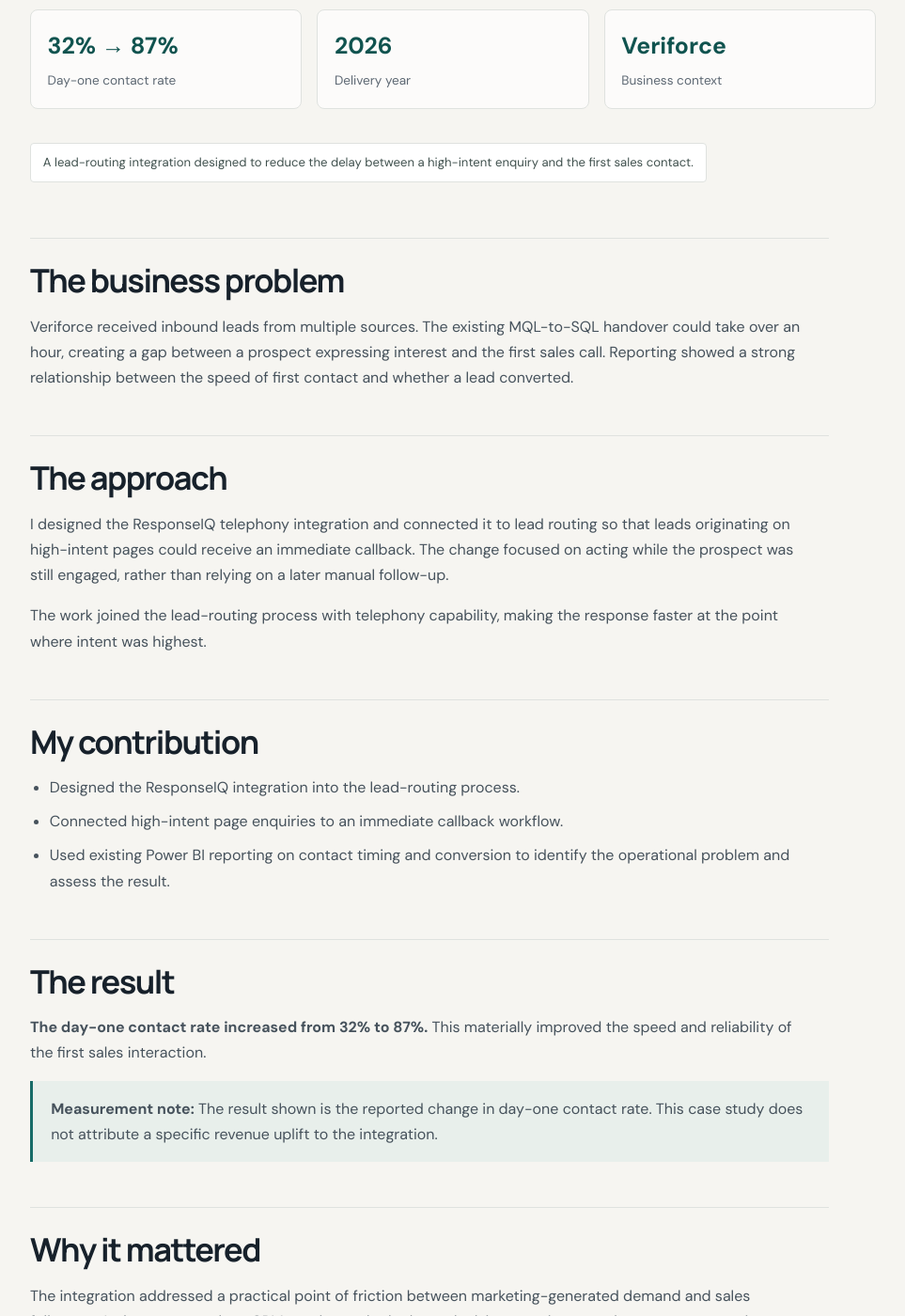
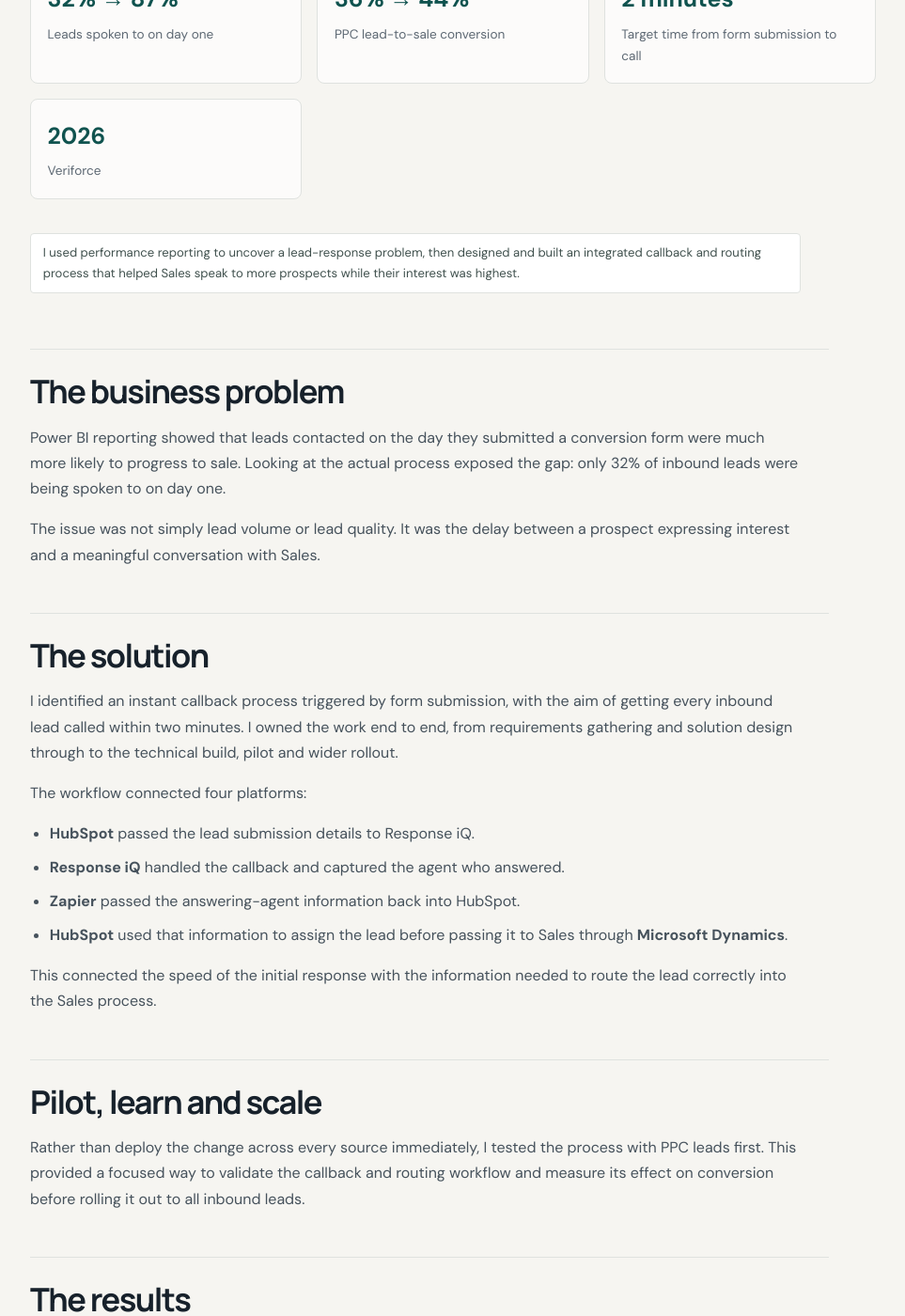
Before and after one commit to georgefwmurray/Marketing-Operations-Control-Centre, a Jekyll site: the page built from Campaign & Commercial Projects/ResponseIQ-Telephony-Integration.md, in a window 1280 px wide and 1400 px high, scrolled down 651 px. Shown: the whole window at 94% size, without its empty margins (158-1121 px from the left). Built offline with Jekyll 4.4.1, drawn with Linux system fonts in a browser that asks for light colours; some of the changed text lies outside the part shown.

Commit message:
Strengthen Response iQ case study with delivery and conversion results

```diff
--- a/Campaign & Commercial Projects/ResponseIQ-Telephony-Integration.md
+++ b/Campaign & Commercial Projects/ResponseIQ-Telephony-Integration.md
@@ -1,47 +1,63 @@
 ---
-title: "ResponseIQ Telephony Integration: Day-One Contact Rate from 32% to 87%"
-description: "Designed and integrated ResponseIQ into Veriforce lead routing for instant callbacks on high-intent pages, improving day-one lead contact from 32% to 87%."
+title: "Response iQ Integration: Improving Day-One Contact and PPC Conversion"
+description: "Identified a lead-response gap through Power BI, then designed and built a Response iQ, HubSpot, Zapier and Microsoft Dynamics workflow that increased day-one contact from 32% to 87% and PPC lead-to-sale conversion from 36% to 44%."
 ---
 
-# ResponseIQ Telephony Integration
+# Response iQ Telephony Integration
 
 [Home](../index.html) · [Selected projects](../Campaign-Commercial-Projects.html) · [Results](../Results.html)
 
 <div class="case-study-facts">
-  <div class="case-study-fact"><strong>32% → 87%</strong><span>Day-one contact rate</span></div>
-  <div class="case-study-fact"><strong>2026</strong><span>Delivery year</span></div>
-  <div class="case-study-fact"><strong>Veriforce</strong><span>Business context</span></div>
+  <div class="case-study-fact"><strong>32% → 87%</strong><span>Leads spoken to on day one</span></div>
+  <div class="case-study-fact"><strong>36% → 44%</strong><span>PPC lead-to-sale conversion</span></div>
+  <div class="case-study-fact"><strong>2 minutes</strong><span>Target time from form submission to call</span></div>
+  <div class="case-study-fact"><strong>2026</strong><span>Veriforce</span></div>
 </div>
 
-<p class="case-study-intro">A lead-routing integration designed to reduce the delay between a high-intent enquiry and the first sales contact.</p>
+<p class="case-study-intro">I used performance reporting to uncover a lead-response problem, then designed and built an integrated callback and routing process that helped Sales speak to more prospects while their interest was highest.</p>
 
 <section class="case-study-section">
   <h2>The business problem</h2>
-  <p>Veriforce received inbound leads from multiple sources. The existing MQL-to-SQL handover could take over an hour, creating a gap between a prospect expressing interest and the first sales call. Reporting showed a strong relationship between the speed of first contact and whether a lead converted.</p>
+  <p>Power BI reporting showed that leads contacted on the day they submitted a conversion form were much more likely to progress to sale. Looking at the actual process exposed the gap: only 32% of inbound leads were being spoken to on day one.</p>
+  <p>The issue was not simply lead volume or lead quality. It was the delay between a prospect expressing interest and a meaningful conversation with Sales.</p>
 </section>
 
 <section class="case-study-section">
-  <h2>The approach</h2>
-  <p>I designed the ResponseIQ telephony integration and connected it to lead routing so that leads originating on high-intent pages could receive an immediate callback. The change focused on acting while the prospect was still engaged, rather than relying on a later manual follow-up.</p>
-  <p>The work joined the lead-routing process with telephony capability, making the response faster at the point where intent was highest.</p>
+  <h2>The solution</h2>
+  <p>I identified an instant callback process triggered by form submission, with the aim of getting every inbound lead called within two minutes. I owned the work end to end, from requirements gathering and solution design through to the technical build, pilot and wider rollout.</p>
+  <p>The workflow connected four platforms:</p>
+  <ul>
+    <li><strong>HubSpot</strong> passed the lead submission details to Response iQ.</li>
+    <li><strong>Response iQ</strong> handled the callback and captured the agent who answered.</li>
+    <li><strong>Zapier</strong> passed the answering-agent information back into HubSpot.</li>
+    <li><strong>HubSpot</strong> used that information to assign the lead before passing it to Sales through <strong>Microsoft Dynamics</strong>.</li>
+  </ul>
+  <p>This connected the speed of the initial response with the information needed to route the lead correctly into the Sales process.</p>
+</section>
+
+<section class="case-study-section">
+  <h2>Pilot, learn and scale</h2>
+  <p>Rather than deploy the change across every source immediately, I tested the process with PPC leads first. This provided a focused way to validate the callback and routing workflow and measure its effect on conversion before rolling it out to all inbound leads.</p>
+</section>
+
+<section class="case-study-section">
+  <h2>The results</h2>
+  <p><strong>The proportion of leads spoken to on day one increased from 32% to 87%.</strong> The PPC pilot also increased lead-to-sale conversion from 36% to 44% — an improvement of 8 percentage points.</p>
+  <div class="case-study-note"><strong>Measurement:</strong> Day-one contact is the proportion of leads successfully spoken to on the day of form submission, not simply the proportion receiving a call attempt. PPC lead-to-sale conversion moved from 36% to 44% during the pilot.</div>
 </section>
 
 <section class="case-study-section">
   <h2>My contribution</h2>
   <ul>
-    <li>Designed the ResponseIQ integration into the lead-routing process.</li>
-    <li>Connected high-intent page enquiries to an immediate callback workflow.</li>
-    <li>Used existing Power BI reporting on contact timing and conversion to identify the operational problem and assess the result.</li>
+    <li>Analysed Power BI reporting to identify the relationship between contact timing and conversion, and uncover the 32% day-one contact rate.</li>
+    <li>Identified the instant callback approach and defined the requirements.</li>
+    <li>Designed and completed the technical build across Response iQ, Zapier, HubSpot and Microsoft Dynamics.</li>
+    <li>Built and tested the process with PPC leads before scaling it across inbound lead sources.</li>
+    <li>Used contact and conversion outcomes to demonstrate the operational and commercial impact.</li>
   </ul>
 </section>
 
 <section class="case-study-section">
-  <h2>The result</h2>
-  <p><strong>The day-one contact rate increased from 32% to 87%.</strong> This materially improved the speed and reliability of the first sales interaction.</p>
-  <div class="case-study-note"><strong>Measurement note:</strong> The result shown is the reported change in day-one contact rate. This case study does not attribute a specific revenue uplift to the integration.</div>
+  <h2>Why it mattered</h2>
+  <p>The project turned a reporting insight into a practical improvement across the marketing-to-sales journey. It demonstrates end-to-end ownership of a cross-platform MarTech integration, combining data analysis, process design, hands-on technical delivery and controlled rollout to improve both customer response and sales conversion.</p>
 </section>
-
-<section class="case-study-section">
-  <h2>Why it mattered</h2>
-  <p>The integration addressed a practical point of friction between marketing-generated demand and sales follow-up. It demonstrates how CRM, routing and telephony decisions can improve the customer experience when they are designed around the timing of buyer intent.</p>
-</section>
```
